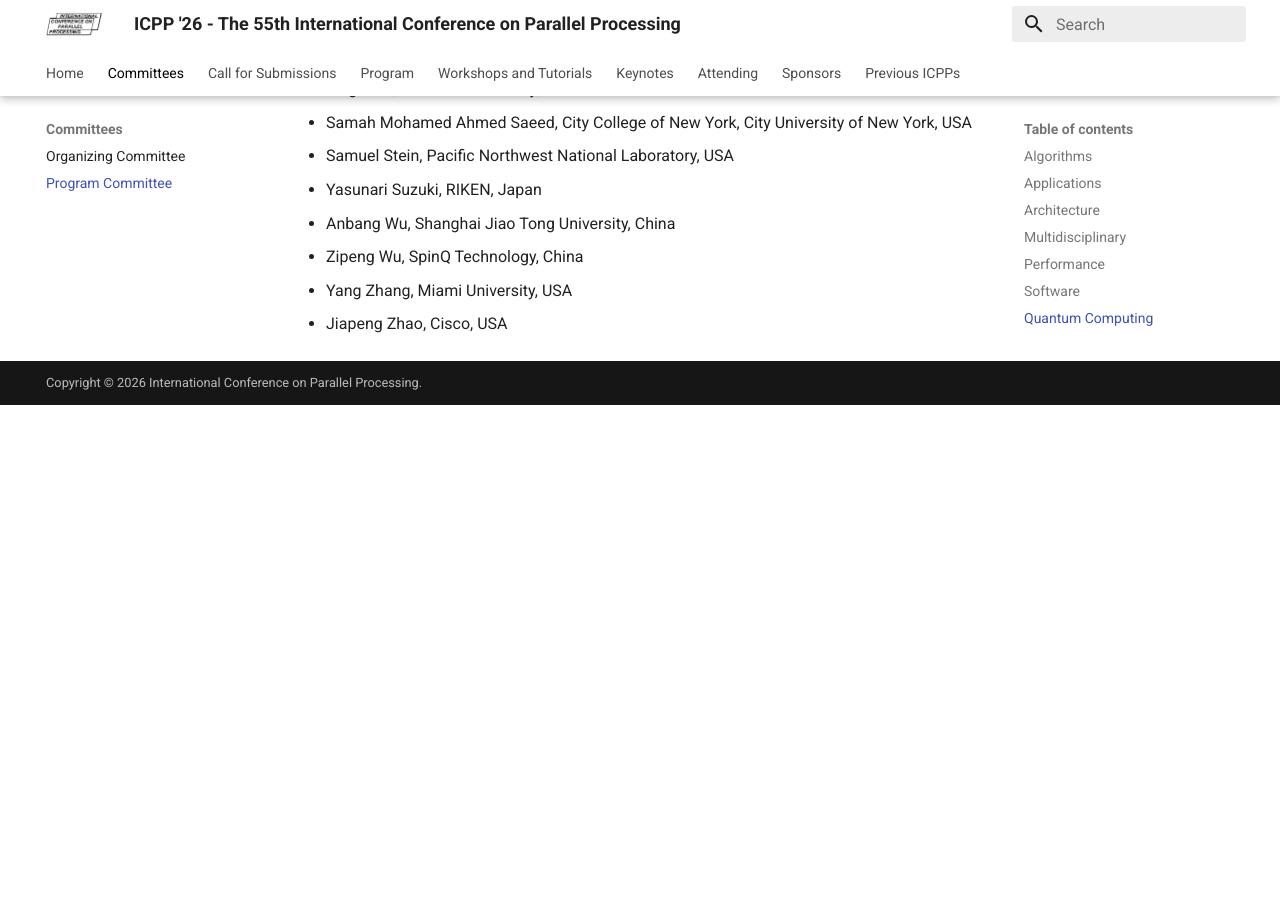
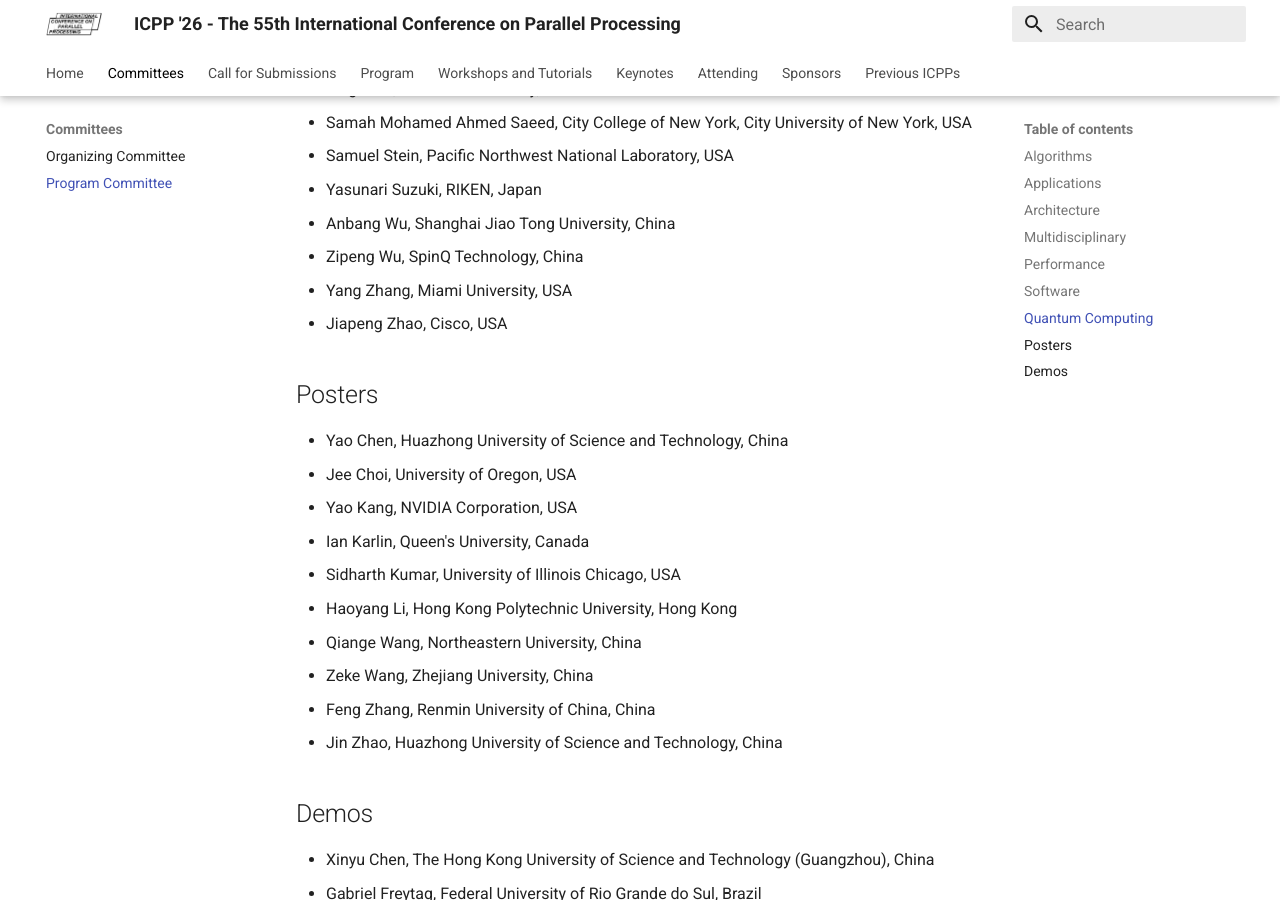
Before and after one commit to icpp2026/icpp2026.github.io, an MkDocs documentation site: the page built from docs/program-committee.md, in a window 1280 px wide and 900 px high, scrolled down 11328 px. Built offline with MkDocs 1.6.1 and Material for MkDocs 9.7.7, drawn with Linux system fonts in a browser that asks for light colours; comment, search, counter and statistics services are not loaded; before the commit the page ends 11733 px from its top, so only the background shows below that; some of the changed text lies outside the part shown.

Commit message:
docs: update PC affiliations and add Poster and Demo tracks
Apply Xueyan's corrections: NVIDIA Corporation for Klenk and Kashyap,
Ian Karlin to Queen's University in both Architecture and Software,
Prashanthi Kadambi at AMD (resorted under K), De Vinci Higher Education
for Ait Salaht, Universitat Politecnica de Valencia for Sahuquillo, and
Advanced Micro Devices, Inc. (AMD) for Ravi Gupta.

Add the Posters (10) and Demos (9) committee lists.

Claude-Session: https://claude.ai/code/session_01Ubvspa3hpnksLRTXB32JuA

```diff
--- a/docs/program-committee.md
+++ b/docs/program-committee.md
@@ -152,13 +152,13 @@
 - Diana Göhringer, Technical University Dresden, Germany
 - Toshihiro Hanawa, The University of Tokyo, Japan
 - Aleksandar Ilic, INESC-ID, IST, University of Lisbon, Portugal
-- Ian Karlin, NVIDIA Corporation, USA
+- Ian Karlin, Queen's University, Canada
 - Sven Karlsson, Technical University of Denmark, Denmark
-- Arjun Kashyap, NVIDIA, USA
+- Arjun Kashyap, NVIDIA Corporation, USA
 - Youngjae Kim, Sogang University, South Korea
 - Eun Jung Kim, Texas A&M University, USA
 - Joonsung Kim, Sungkyunkwan University, South Korea
-- Benjamin Klenk, Nvidia Corporation, USA
+- Benjamin Klenk, NVIDIA Corporation, USA
 - Kazuhiko Komatsu, Tohoku University, Japan
 - Ankur Limaye, Pacific Northwest National Laboratory (PNNL), USA
 - Arthur Lorenzon, Federal University of Rio Grande do Sul, Brazil
@@ -282,7 +282,7 @@
 - Jiajun Huang, University of South Florida, USA
 - Sascha Hunold, Technical University of Vienna, Austria
 - Sergio Iserte, Barcelona Supercomputing Center (BSC), Spain
-- Ian Karlin, NVIDIA Corporation, USA
+- Ian Karlin, Queen's University, Canada
 - Swathi Kovvuri, Intel Corporation, USA
 - Sidharth Kumar, University of Illinois Chicago, USA
 - Guanpeng Li, University of Florida, USA
@@ -320,3 +320,28 @@
 - Zipeng Wu, SpinQ Technology, China
 - Yang Zhang, Miami University, USA
 - Jiapeng Zhao, Cisco, USA
+
+## Posters
+
+- Yao Chen, Huazhong University of Science and Technology, China
+- Jee Choi, University of Oregon, USA
+- Yao Kang, NVIDIA Corporation, USA
+- Ian Karlin, Queen's University, Canada
+- Sidharth Kumar, University of Illinois Chicago, USA
+- Haoyang Li, Hong Kong Polytechnic University, Hong Kong
+- Qiange Wang, Northeastern University, China
+- Zeke Wang, Zhejiang University, China
+- Feng Zhang, Renmin University of China, China
+- Jin Zhao, Huazhong University of Science and Technology, China
+
+## Demos
+
+- Xinyu Chen, The Hong Kong University of Science and Technology (Guangzhou), China
+- Gabriel Freytag, Federal University of Rio Grande do Sul, Brazil
+- Jessica Imlau Dagostini, University of California, Santa Cruz, USA
+- Jiaxin Jiang, Zhejiang University, China
+- Mukeshkumar Khaniya, Apple, USA
+- Swathi Kovvuri, Intel Corporation, USA
+- Shivank Rai, Amazon, USA
+- Houjun Tang, Lawrence Berkeley National Laboratory, USA
+- Zhen Zhang, Nanjing University, China
```
Also changed, not shown: other parts of docs/program-committee.md (+4 -4 lines).
